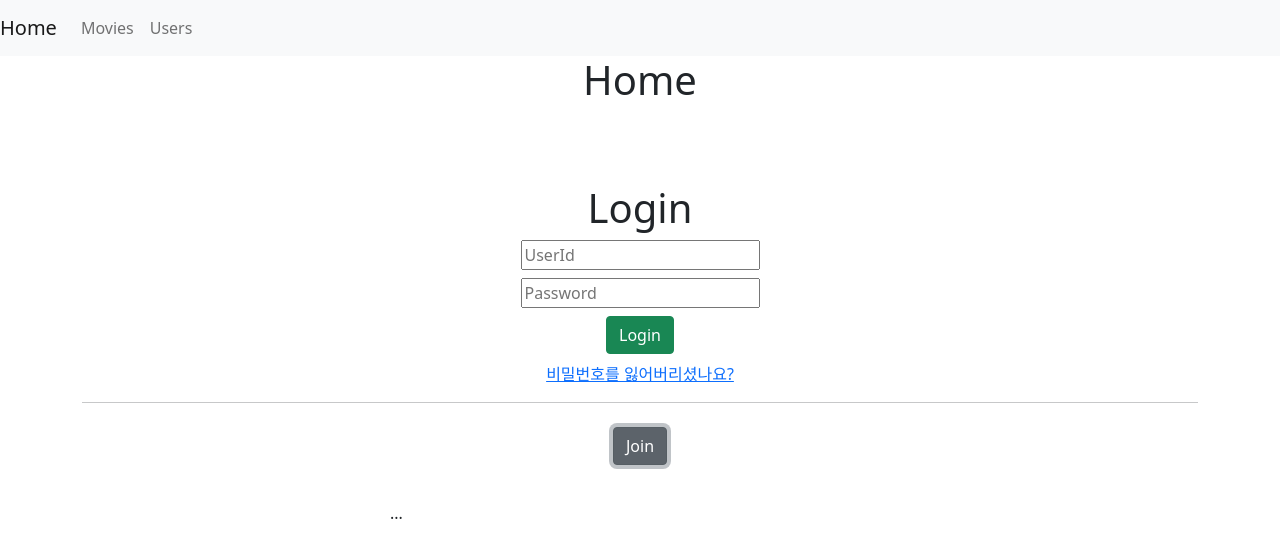
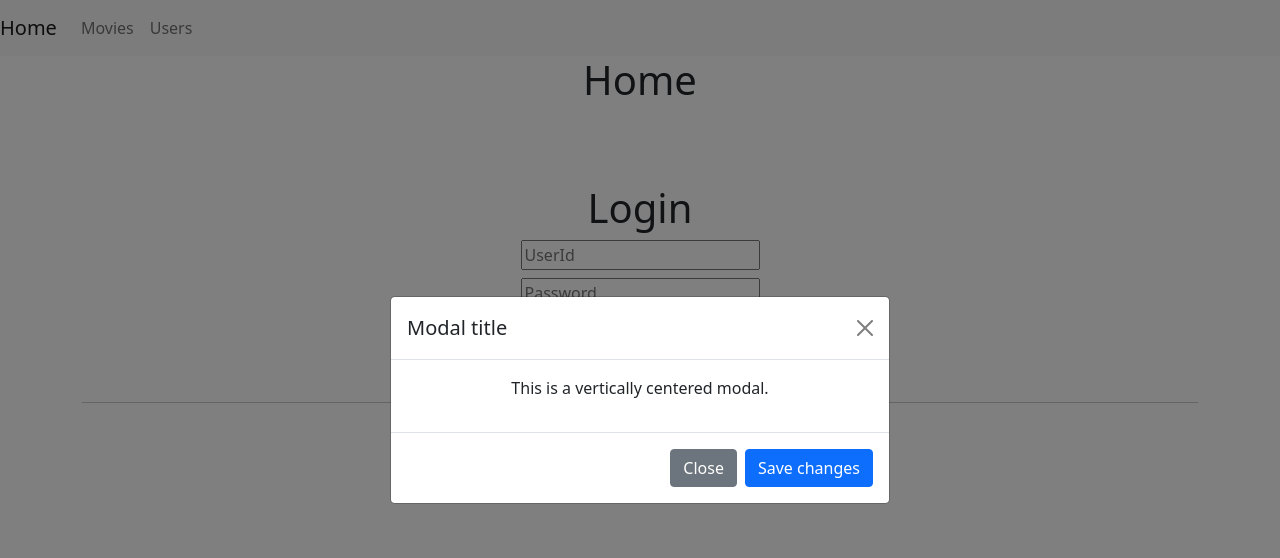
Before and after one commit to hava12/filming-front, a React (Create React App) app: page / in a window 1280 px wide. Both pictures are taken after a click on the button "Join". Shown: the top 558 px of the page. Built offline with nearby package versions, Linux system fonts and the light colour scheme; no server answers.

Commit message:
UI 변경

```diff
--- a/src/pages/Home.js
+++ b/src/pages/Home.js
@@ -19,11 +19,6 @@ const Home = () => {
 
     const join = () => {
         alert('회원가입 Modal')
-        if(joinFlag === "show") {
-            setJoinFlag("")
-        } else {
-            setJoinFlag("show")
-        }
     }
 
     return (
@@ -37,13 +32,26 @@ const Home = () => {
                 <button type="submit" className="btn btn-success m-2" >Login</button><br/>
                 <Link to={`/join`}>비밀번호를 잃어버리셨나요?</Link><br/>
                 <hr/>
-                <button onClick={join} className="btn btn-secondary m-2" >Join</button>
             </form>
+            <button type="button" className="btn btn-secondary m-2" data-bs-toggle="modal" data-bs-target="#joinModal">Join</button>
 
-            <div className={"modal-dialog modal-dialog-centered"} >
-            ...
+            <div className="modal fade" id="joinModal" tabIndex="-1" aria-labelledby="exampleModalCenterTitle" style={{display: "none"}} aria-hidden="true">
+                <div className="modal-dialog modal-dialog-centered">
+                    <div className="modal-content">
+                        <div className="modal-header">
+                            <h5 className="modal-title" id="exampleModalCenterTitle">Modal title</h5>
+                            <button type="button" className="btn-close" data-bs-dismiss="modal" aria-label="Close"></button>
+                        </div>
+                        <div className="modal-body">
+                            <p>This is a vertically centered modal.</p>
+                        </div>
+                        <div className="modal-footer">
+                            <button type="button" className="btn btn-secondary" data-bs-dismiss="modal">Close</button>
+                            <button type="button" className="btn btn-primary">Save changes</button>
+                        </div>
+                    </div>
+                </div>
             </div>
-
         </>
     )
 };
```
